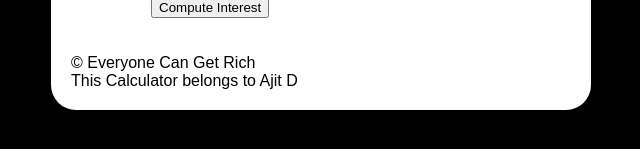
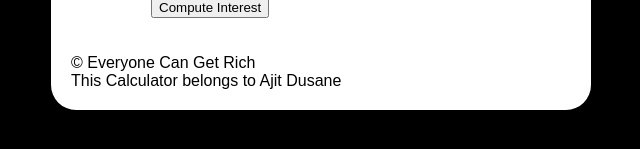
Before and after one commit to ajitdusane/simpleinterestcalculator, a plain HTML site: page index.html in a window 1280 px wide. Shown: the part 215-364 px from the top of the page, 319-959 px from the left. Drawn offline with Linux system fonts and the light colour scheme.

Commit message:
updated index.html

```diff
--- a/index.html
+++ b/index.html
@@ -52,7 +52,7 @@
             <footer>
             </br></br>
                 &#169; Everyone Can Get Rich </br>
-                This Calculator belongs to Ajit D
+                This Calculator belongs to Ajit Dusane
             </footer>
         </div>
     </body>
```
